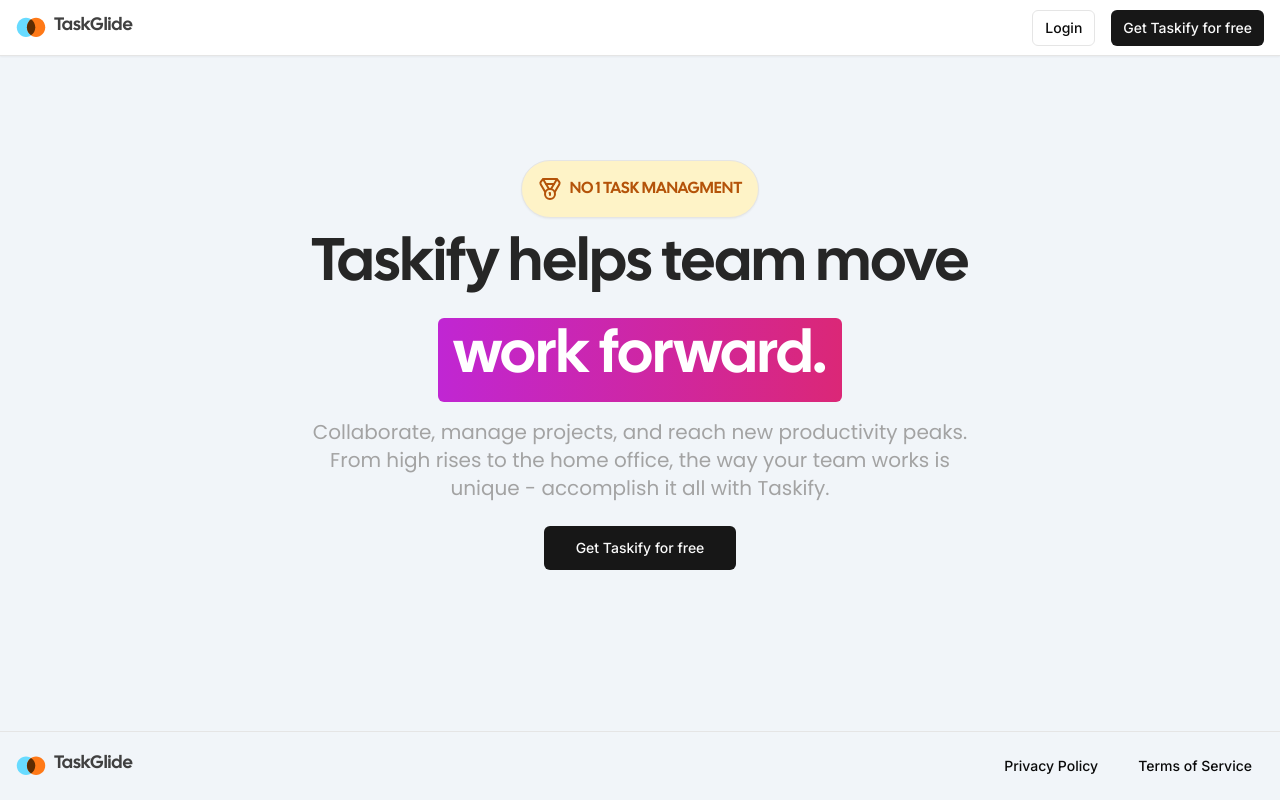
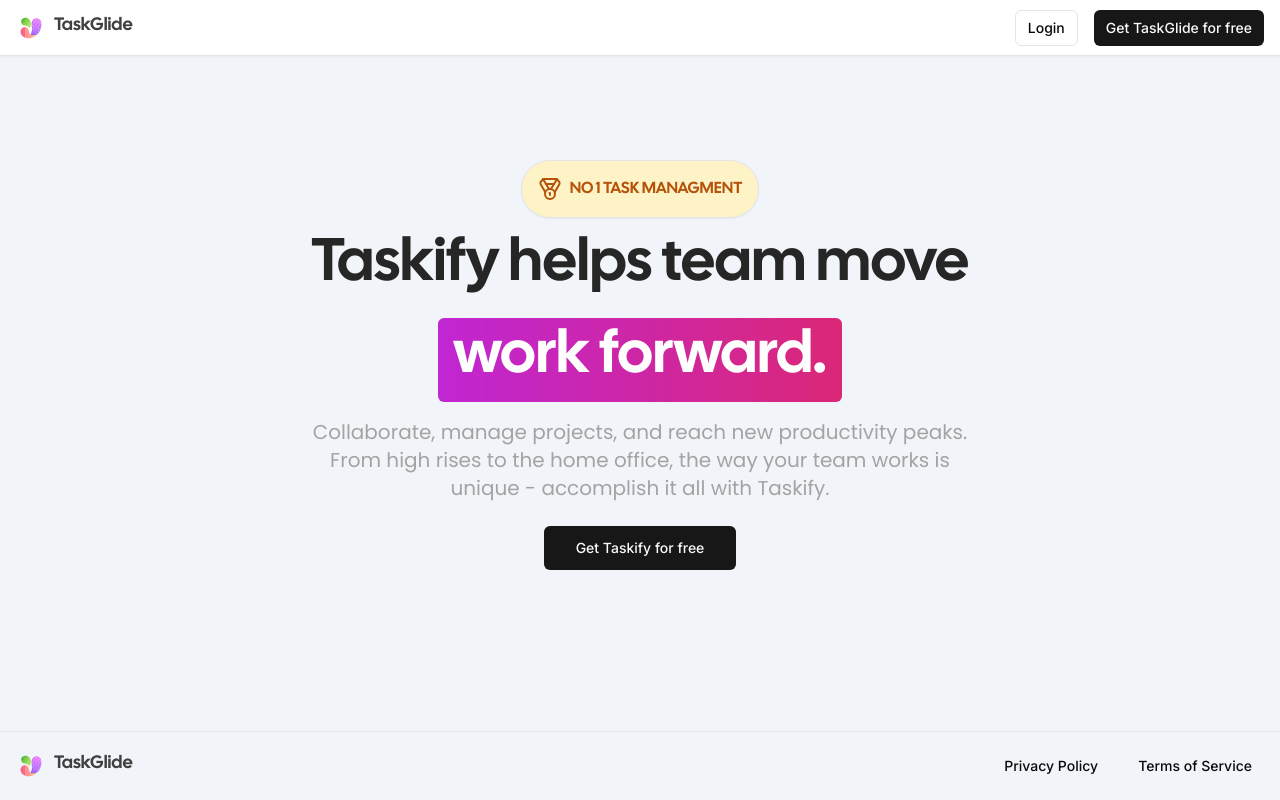
Before and after one commit to Emilio2207/taskglide-app, a Next.js app: page / in a window 1280 px wide. Built offline with nearby package versions, Linux system fonts and the light colour scheme.

Commit message:
update_18_4_bis

```diff
--- a/app/(marketing)/_components/navbar.tsx
+++ b/app/(marketing)/_components/navbar.tsx
@@ -16,7 +16,7 @@
           </Button>
           <Button size="sm" asChild>
             <Link href="/sign-up">
-              Get Taskify for free
+              Get TaskGlide for free
             </Link>
           </Button>
         </div>
```
Also changed, not shown: components/logo.tsx (+11 -9 lines), public/logo.svg.
